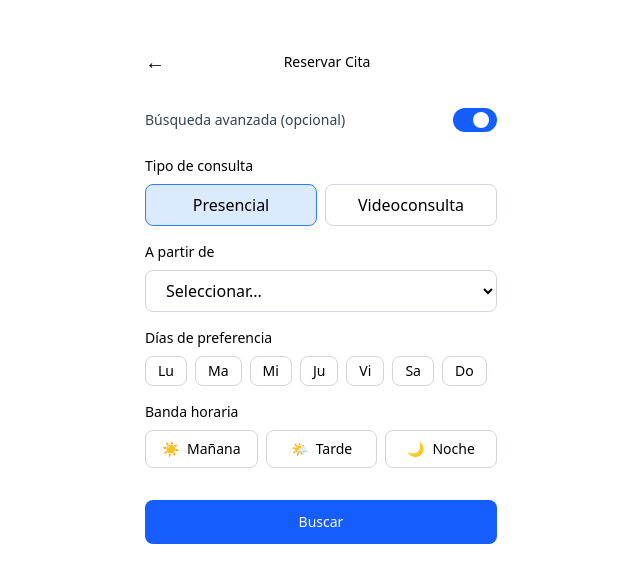
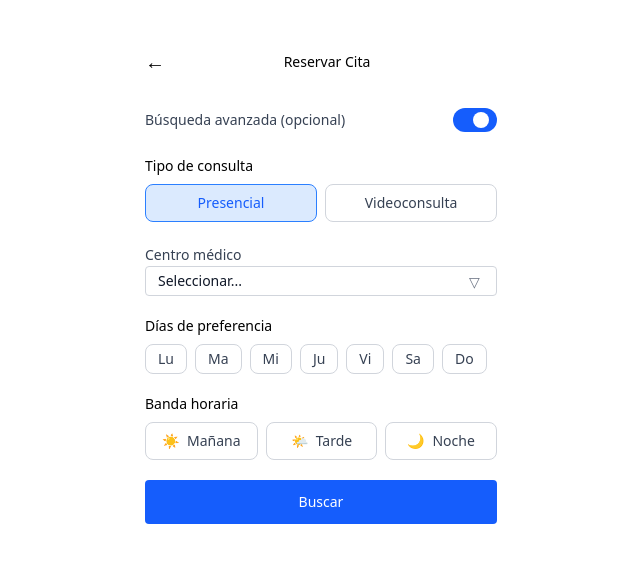
Before and after one commit to ViesK/HealthTech-G10, a React app in the folder apps/frontend/: page / in a window 1280 px wide. Both pictures are taken after a click on the button 794 px from the left and 120 px from the top of the page. Shown: the top 582 px of the page, without its empty margins (319-959 px from the left). Built offline with nearby package versions, Linux system fonts and the light colour scheme; the HTML template or start-up script is replaced by a standard one.

Commit message:
feat: maqueta componente busqueda avanzada terminada

```diff
--- a/apps/frontend/src/features/appointments/components/AdvancedSearch.tsx
+++ b/apps/frontend/src/features/appointments/components/AdvancedSearch.tsx
@@ -1,69 +1,34 @@
 import { useState } from 'react';
+import TypesOfQuery from './TypesOfQuery';
+import { Button, SelectInput } from '@/shared/components';
+import DaysOfPreference from './DaysOfPreference';
+import TimeBand from './TimeBand';
 
-const days = ['Lu', 'Ma', 'Mi', 'Ju', 'Vi', 'Sa', 'Do'];
-const times = [
-    { label: 'Mañana', icon: '☀️' },
-    { label: 'Tarde', icon: '🌤️' },
-    { label: 'Noche', icon: '🌙' },
+const CENTER_OPTIONS = [
+    { label: 'Centro Médico Belgrano', value: 'belgrano' },
+    { label: 'Hospital Italiano', value: 'italiano' },
+    { label: 'Clínica Santa Fe', value: 'santa_fe' },
 ];
 
 const AdvancedSearch = () => {
-    const [selectedConsultType, setSelectedConsultType] = useState<'Presencial' | 'Videoconsulta'>('Presencial');
+    const [medicalCenter, setMedicalCenter] = useState('');
 
     return (
-        <section className="mt-6 flex flex-col gap-4 w-full">
+        <section className="mt-6 flex flex-col gap-5 w-full">
             {/* Tipo de consulta */}
-            <div className="flex flex-col gap-2">
-                <span className="text-sm font-medium">Tipo de consulta</span>
-                <div className="flex gap-2">
-                    <button
-                        className={`flex-1 px-4 py-2 rounded-lg border ${selectedConsultType === 'Presencial' ? 'bg-blue-100 border-blue-500' : 'border-gray-300'}`}
-                        onClick={() => setSelectedConsultType('Presencial')}>
-                        Presencial
-                    </button>
-                    <button
-                        className={`flex-1 px-4 py-2 rounded-lg border ${selectedConsultType === 'Videoconsulta' ? 'bg-blue-100 border-blue-500' : 'border-gray-300'}`}
-                        onClick={() => setSelectedConsultType('Videoconsulta')}>
-                        Videoconsulta
-                    </button>
-                </div>
-            </div>
+            <TypesOfQuery />
 
             {/* Lugar o selección */}
-            <div className="flex flex-col gap-2">
-                <label className="text-sm font-medium">A partir de</label>
-                <select className="w-full border border-gray-300 rounded-lg px-4 py-2">
-                    <option>Seleccionar...</option>
-                </select>
-            </div>
+            <SelectInput label="Centro médico" id="medicalCenter" name="medicalCenter" value={medicalCenter} onChange={setMedicalCenter} options={CENTER_OPTIONS} required />
 
             {/* Días de preferencia */}
-            <div className="flex flex-col gap-2">
-                <span className="text-sm font-medium">Días de preferencia</span>
-                <div className="flex gap-2">
-                    {days.map((day) => (
-                        <button key={day} className="px-3 py-1 rounded-lg border border-gray-300 text-sm">
-                            {day}
-                        </button>
-                    ))}
-                </div>
-            </div>
+            <DaysOfPreference />
 
             {/* Banda horaria */}
-            <div className="flex flex-col gap-2">
-                <span className="text-sm font-medium">Banda horaria</span>
-                <div className="flex gap-2">
-                    {times.map((time) => (
-                        <button key={time.label} className="flex-1 flex items-center justify-center gap-2 px-4 py-2 border border-gray-300 rounded-lg text-sm">
-                            <span>{time.icon}</span>
-                            {time.label}
-                        </button>
-                    ))}
-                </div>
-            </div>
+            <TimeBand />
 
             {/* Botón Buscar */}
-            <button className="mt-4 w-full bg-blue-600 text-white py-3 rounded-lg text-sm font-medium">Buscar</button>
+            <Button label="Buscar" variant="primary" />
         </section>
     );
 };
--- /dev/null
+++ b/apps/frontend/src/features/appointments/components/DaysOfPreference.tsx
@@ -0,0 +1,30 @@
+import { DAYS_OF_PREFERENCE } from '@/shared/constants';
+import { useState } from 'react';
+
+const DaysOfPreference = () => {
+    const [selectedDays, setSelectedDays] = useState<string[]>([]);
+
+    const toggleDay = (day: string) => {
+        setSelectedDays((prev) => (prev.includes(day) ? prev.filter((d) => d !== day) : [...prev, day]));
+    };
+
+    return (
+        <div className="flex flex-col gap-2">
+            <span className="text-sm font-medium">Días de preferencia</span>
+            <div className="flex gap-2 flex-wrap">
+                {DAYS_OF_PREFERENCE.map((day) => (
+                    <button
+                        key={day}
+                        onClick={() => toggleDay(day)}
+                        className={`px-3 py-1 rounded-lg border text-sm transition-all duration-200 ${
+                            selectedDays.includes(day) ? 'bg-blue-100 border-blue-500 text-blue-600' : 'border-gray-300 text-gray-700 hover:bg-gray-100'
+                        }`}>
+                        {day}
+                    </button>
+                ))}
+            </div>
+        </div>
+    );
+};
+
+export default DaysOfPreference;
--- /dev/null
+++ b/apps/frontend/src/features/appointments/components/TimeBand.tsx
@@ -0,0 +1,31 @@
+import { TIMES_BANDS } from '@/shared/constants';
+import { useState } from 'react';
+
+const TimeBand = () => {
+    const [selectedTime, setSelectedTime] = useState<string | null>(null);
+
+    const toggleTime = (label: string) => {
+        setSelectedTime((prev) => (prev === label ? null : label));
+    };
+
+    return (
+        <div className="flex flex-col gap-2">
+            <span className="text-sm font-medium">Banda horaria</span>
+            <div className="flex gap-2 flex-wrap">
+                {TIMES_BANDS.map((time) => (
+                    <button
+                        key={time.label}
+                        onClick={() => toggleTime(time.label)}
+                        className={`flex-1 flex items-center justify-center gap-2 px-4 py-2 border rounded-lg text-sm transition-all duration-200 ${
+                            selectedTime === time.label ? 'bg-blue-100 border-blue-500 text-blue-600' : 'border-gray-300 text-gray-700 hover:bg-gray-100'
+                        }`}>
+                        <span>{time.icon}</span>
+                        {time.label}
+                    </button>
+                ))}
+            </div>
+        </div>
+    );
+};
+
+export default TimeBand;
--- /dev/null
+++ b/apps/frontend/src/features/appointments/components/TypesOfQuery.tsx
@@ -0,0 +1,25 @@
+import { useState } from 'react';
+
+const TypesOfQuery = () => {
+    const [selectedConsultType, setSelectedConsultType] = useState<'Presencial' | 'Videoconsulta'>('Presencial');
+
+    return (
+        <div className="flex flex-col gap-2">
+            <span className="text-sm font-medium">Tipo de consulta</span>
+            <div className="flex gap-2">
+                {['Presencial', 'Videoconsulta'].map((type) => (
+                    <button
+                        key={type}
+                        onClick={() => setSelectedConsultType(type as 'Presencial' | 'Videoconsulta')}
+                        className={`flex-1 px-4 py-2 rounded-lg border text-sm font-medium transition-all duration-200 ${
+                            selectedConsultType === type ? 'bg-blue-100 border-blue-500 text-blue-600' : 'border-gray-300 text-gray-700 hover:bg-gray-100'
+                        }`}>
+                        {type}
+                    </button>
+                ))}
+            </div>
+        </div>
+    );
+};
+
+export default TypesOfQuery;
--- a/apps/frontend/src/features/appointments/pages/BookAppointment.tsx
+++ b/apps/frontend/src/features/appointments/pages/BookAppointment.tsx
@@ -17,13 +17,11 @@ const BookAppointment = () => {
         <AppLayout title="Reservar Cita" onBack={handleBack}>
             <SwitchToggle label="Búsqueda avanzada (opcional)" initialValue={showAdvanced} onChange={setShowAdvanced} />
 
-            {/* Solo mostrar si showAdvanced es true */}
-            {/* {showAdvanced && (
+            {showAdvanced && (
                 <div className="mt-4">
                     <AdvancedSearch />
                 </div>
-            )} */}
-            <AdvancedSearch />
+            )}
         </AppLayout>
     );
 };
--- a/apps/frontend/src/shared/components/toggles/SwitchToggle.tsx
+++ b/apps/frontend/src/shared/components/toggles/SwitchToggle.tsx
@@ -28,9 +28,9 @@ const SwitchToggle = ({ label, initialValue = false, onChange, disabled = false
                 aria-pressed={checked}
                 onClick={handleToggle}
                 disabled={disabled}
-                className={`relative inline-flex items-center h-6 w-11 rounded-full transition-colors duration-300 focus:outline-none ${checked ? 'bg-blue-600' : 'bg-gray-300'} ${
-                    disabled ? 'opacity-60 cursor-not-allowed' : ''
-                }`}>
+                className={`relative inline-flex items-center h-6 w-11 rounded-full transition-colors duration-300 hover:cursor-pointer focus:outline-none ${
+                    checked ? 'bg-blue-600' : 'bg-gray-300'
+                } ${disabled ? 'opacity-60 cursor-not-allowed' : ''}`}>
                 <span className={`inline-block w-4 h-4 transform bg-white rounded-full transition-transform duration-300 ${checked ? 'translate-x-5' : 'translate-x-1'}`} />
             </button>
         </div>
--- /dev/null
+++ b/apps/frontend/src/shared/constants/days.ts
@@ -0,0 +1 @@
+export const DAYS_OF_PREFERENCE = ['Lu', 'Ma', 'Mi', 'Ju', 'Vi', 'Sa', 'Do'];
--- a/apps/frontend/src/shared/constants/index.ts
+++ b/apps/frontend/src/shared/constants/index.ts
@@ -1 +1,3 @@
 export * from './localities';
+export * from './timeBands';
+export * from './days';
--- /dev/null
+++ b/apps/frontend/src/shared/constants/timeBands.ts
@@ -0,0 +1,5 @@
+export const TIMES_BANDS = [
+    { label: 'Mañana', icon: '☀️' },
+    { label: 'Tarde', icon: '🌤️' },
+    { label: 'Noche', icon: '🌙' },
+];
```
